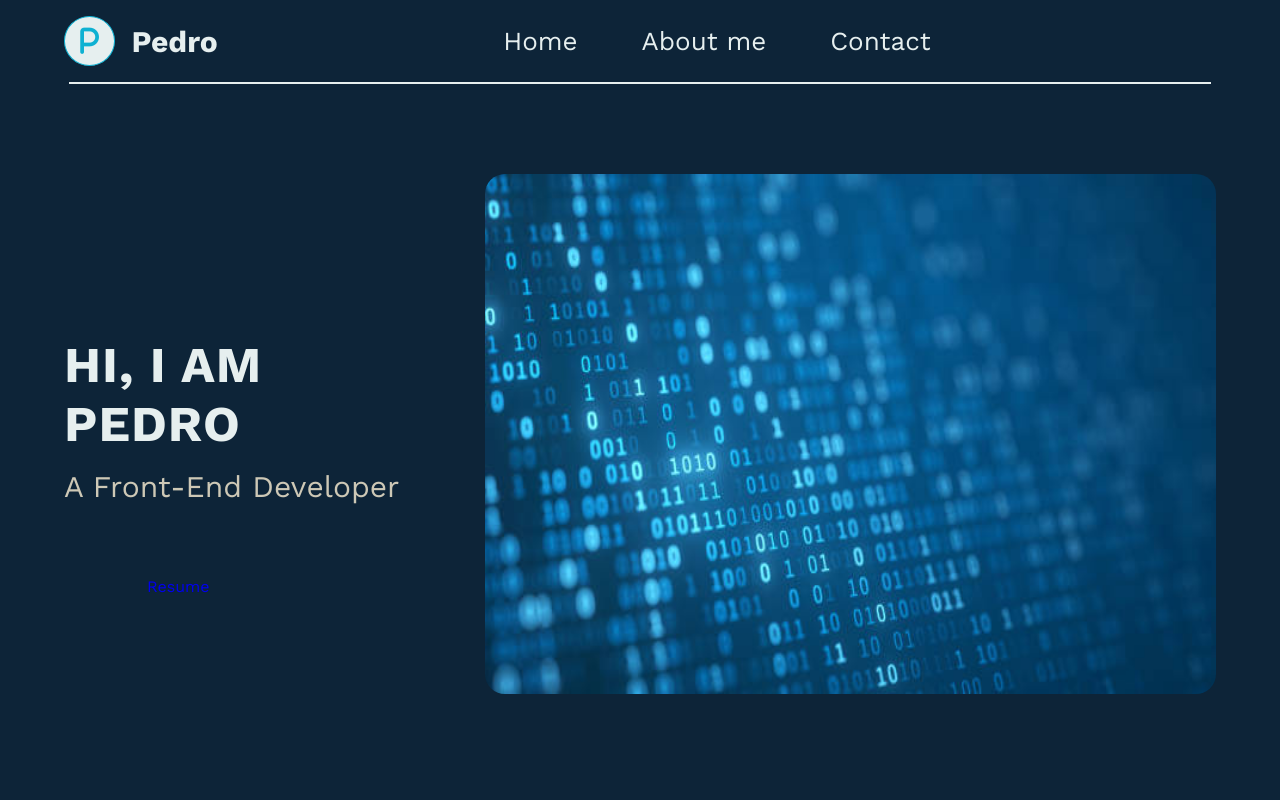
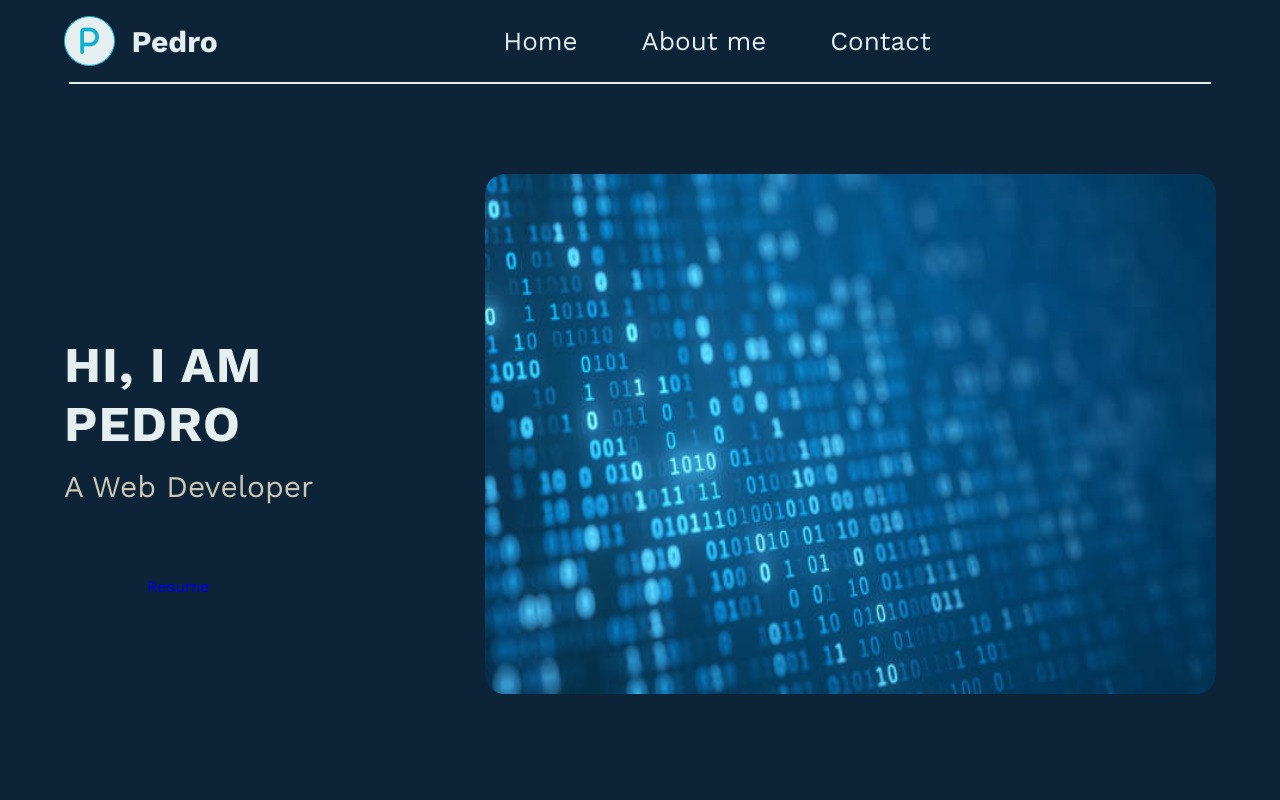
Before and after one commit to pssgarcia/porfolio_vue, a Vue app: page / in a window 1280 px wide. Shown: the top 800 px of the page. Built offline with nearby package versions, Linux system fonts and the light colour scheme.

Commit message:
intro updated

```diff
--- a/src/components/IntroComp.vue
+++ b/src/components/IntroComp.vue
@@ -1,7 +1,7 @@
 <template>
    <article id="intro" class="intro-group title">
       <h1>Hi, I am Pedro</h1>
-      <h3>A Front-End Developer</h3>
+      <h3>A Web Developer</h3>
       <span>
          <a class="resume-link" href="https://drive.google.com/file/d/1GTrAQWrrSNAA_Kt6Ej2SfS7scj-RZxze/view?usp=drive_link" target="_blank">Resume</a>
       </span>
```
